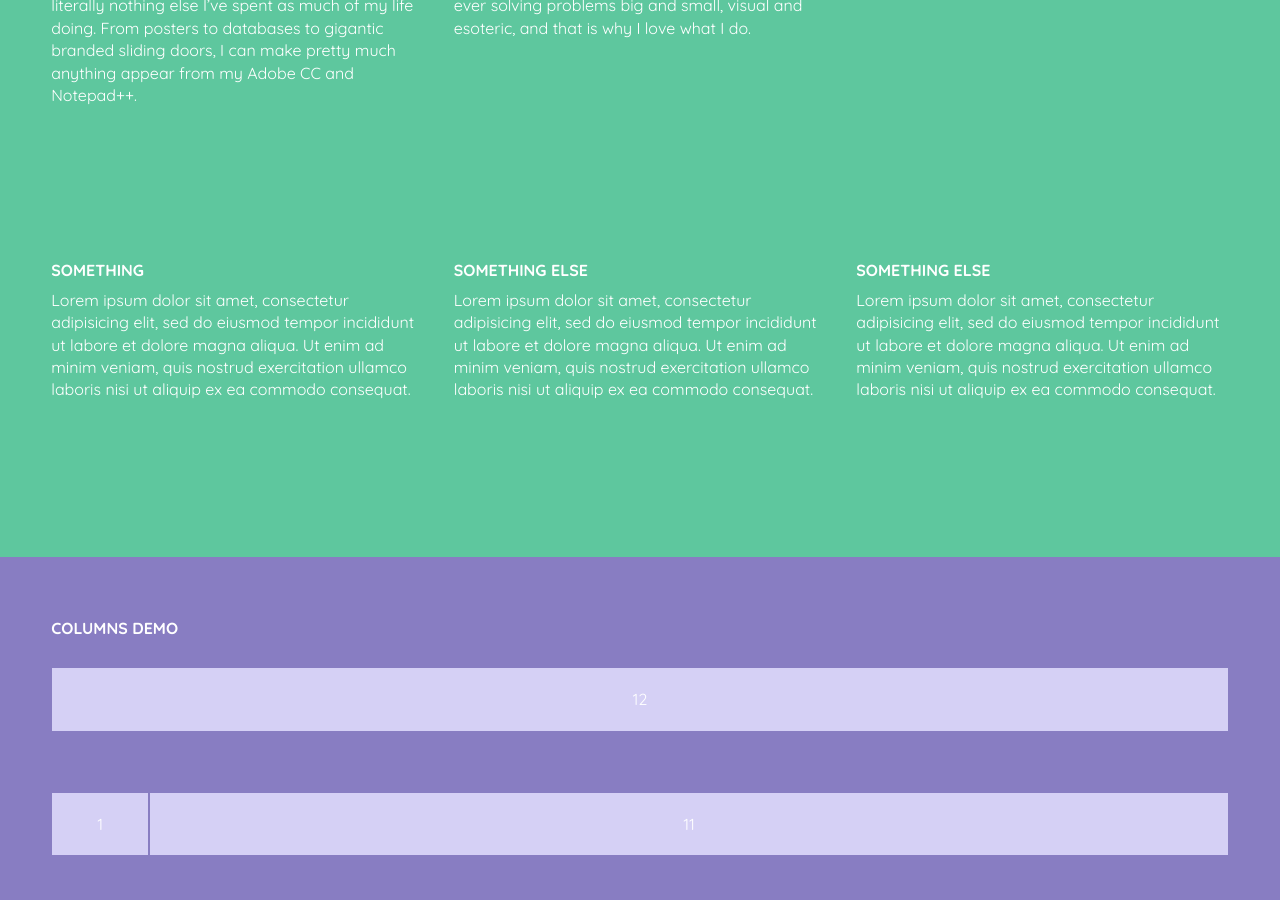
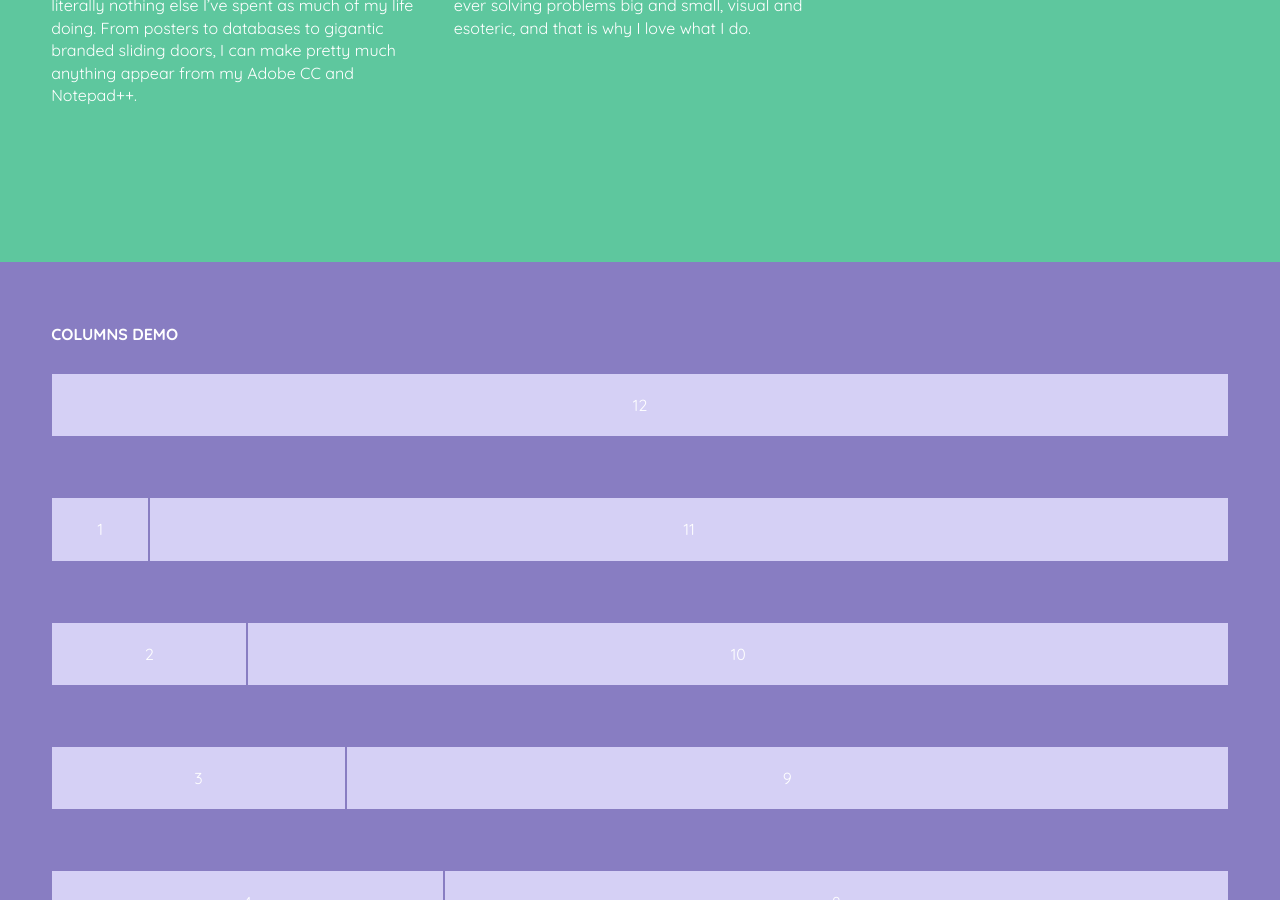
Before and after one commit to banbanbana/happybana.github.io, a Jekyll site: the page home.html, which Jekyll copies as it is, in a window 1280 px wide and 900 px high, scrolled down 882 px. Built offline with Jekyll 4.4.1, drawn with Linux system fonts in a browser that asks for light colours; some web fonts are replaced.

Commit message:
Update home.html

```diff
--- a/home.html
+++ b/home.html
@@ -119,20 +119,6 @@
        	<p>I have a rare genetic condition called EDS, which makes me a little weird in a lot of ways. I’m lucky to have the “benign” kind, but many others are less so. I struggle with joint pain and dislocations, fatigue, and autonomic problems. Check out www.ednf.org to learn about this under-recognized disease.</p></div>
      </div>
 
-     <div class="row vertical-padding">
-        <div class="grid_4">
-          <h3>Something</h3>
-        <p>Lorem ipsum dolor sit amet, consectetur adipisicing elit, sed do eiusmod tempor incididunt ut labore et dolore magna aliqua. Ut enim ad minim veniam, quis nostrud exercitation ullamco laboris nisi ut aliquip ex ea commodo consequat.</p></div>
-
-        <div class="grid_4">
-       	  <h3>Something else</h3>
-       	<p>Lorem ipsum dolor sit amet, consectetur adipisicing elit, sed do eiusmod tempor incididunt ut labore et dolore magna aliqua. Ut enim ad minim veniam, quis nostrud exercitation ullamco laboris nisi ut aliquip ex ea commodo consequat.</p></div>
-
-        <div class="grid_4">
-       	  <h3>Something else</h3>
-       	<p>Lorem ipsum dolor sit amet, consectetur adipisicing elit, sed do eiusmod tempor incididunt ut labore et dolore magna aliqua. Ut enim ad minim veniam, quis nostrud exercitation ullamco laboris nisi ut aliquip ex ea commodo consequat.</p></div>
-     </div>
-
     </div><!-- #end div .wrapper -->
 </section><!-- #end colored section -->
 
```
